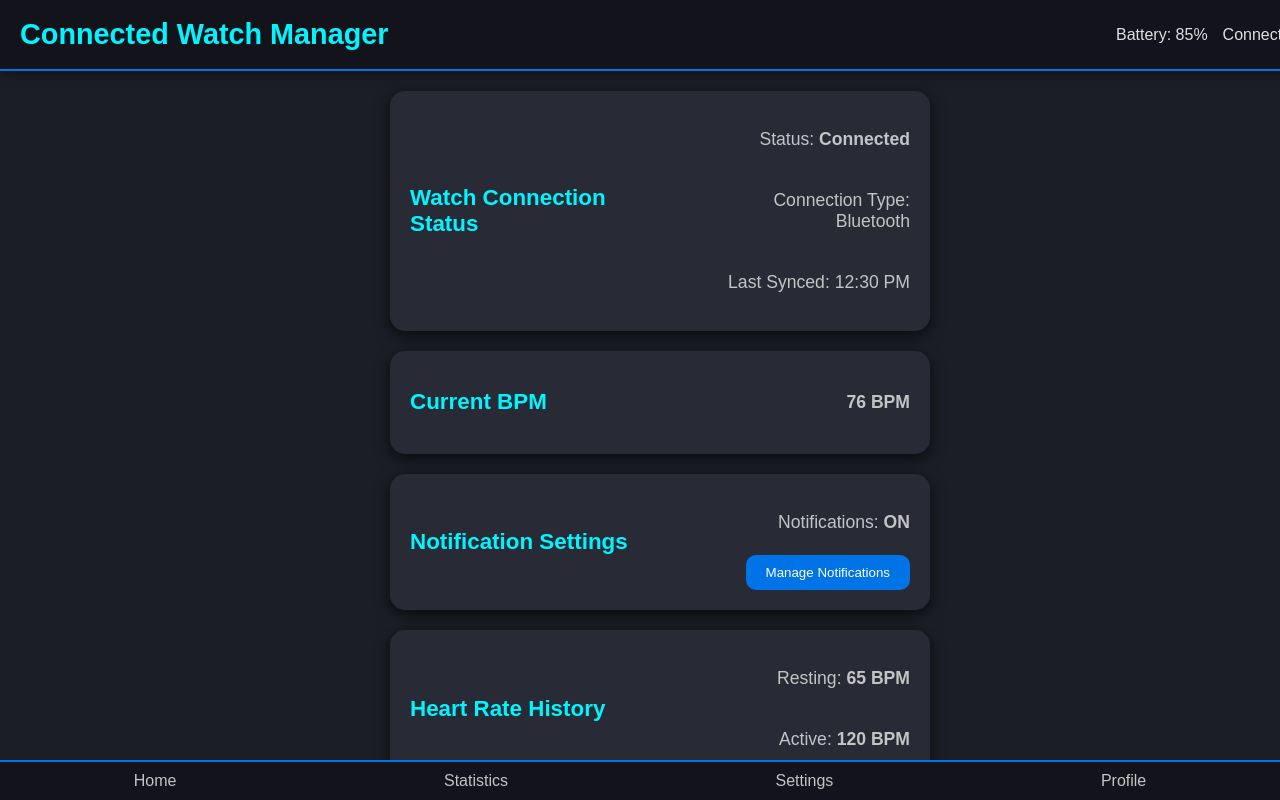
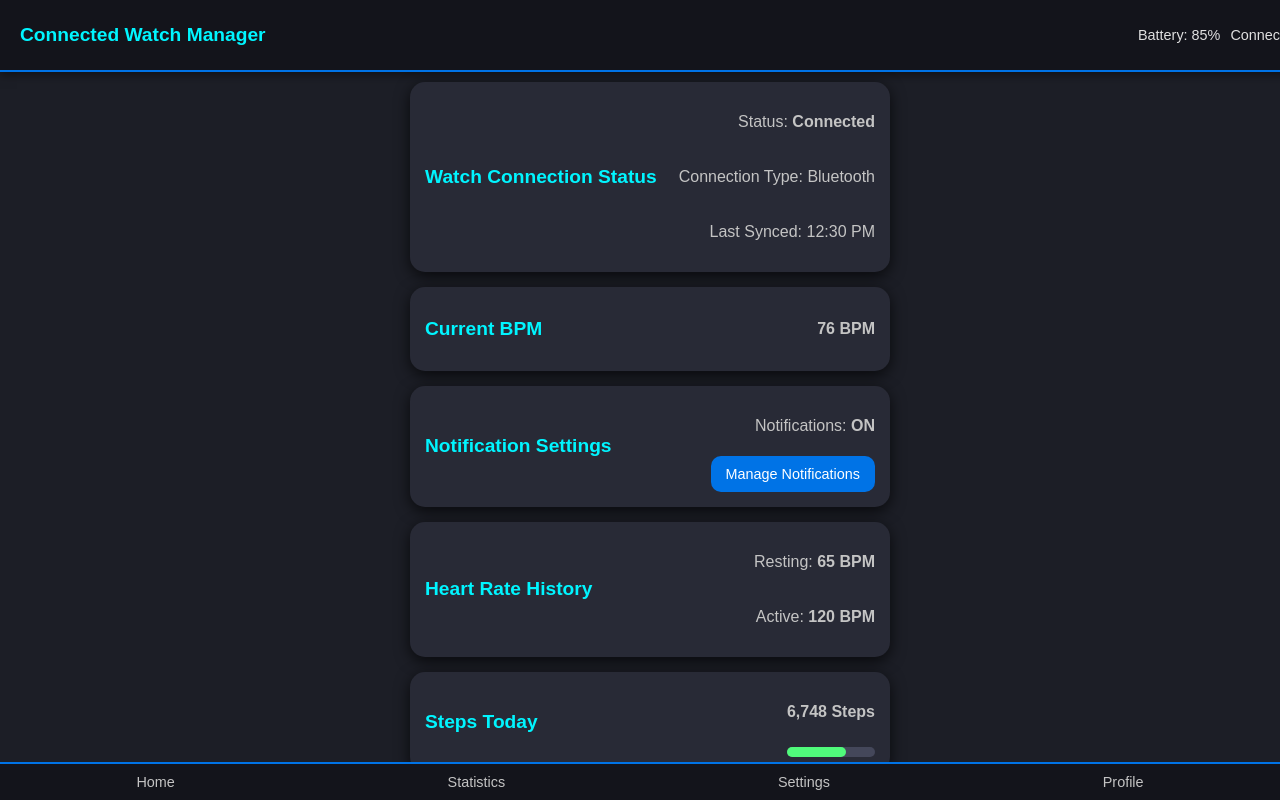
Before and after one commit to Feldoupe/Application-Anneau, a plain HTML site: page index.html in a window 1280 px wide. Drawn offline with Linux system fonts and the light colour scheme.

Commit message:
Better the CSS layout on the intended device

```diff
--- a/styles.css
+++ b/styles.css
@@ -19,26 +19,23 @@ header {
   justify-content: space-between;
   align-items: center;
   width: 100%;
-  height: 60px;
+  height: 50px; /* Reduced height */
   padding: 10px 20px;
   background-color: #13141b;
   border-bottom: 2px solid #0073e6;
   box-shadow: 0 2px 10px rgba(0, 0, 0, 0.5);
-  position: sticky;
-  top: 0;
-  z-index: 10;
 }
 
 header .logo {
-  font-size: 1.8rem;
+  font-size: 1.2rem; /* Smaller text size for better fit */
   font-weight: bold;
   color: #00f5ff;
 }
 
 header .status-icons {
   display: flex;
-  gap: 15px;
-  font-size: 1rem;
+  gap: 10px;
+  font-size: 0.9rem; /* Reduced text size */
   color: #e0e0e0;
 }
 
@@ -53,8 +50,8 @@ main {
   flex-direction: column;
   align-items: center;
   width: 100%;
-  padding: 20px;
-  gap: 20px;
+  padding: 10px; /* Reduced padding */
+  gap: 15px; /* Reduced gap between tiles */
   flex-grow: 1;
   overflow-y: auto;
 }
@@ -62,14 +59,15 @@ main {
 /* Tiles */
 .tile {
   background-color: #282a36;
-  padding: 20px;
+  padding: 15px; /* Reduced padding for smaller tiles */
   border-radius: 15px;
   box-shadow: 0 4px 15px rgba(0, 0, 0, 0.7);
   width: 100%;
-  max-width: 500px;
+  max-width: 450px; /* Reduced max-width */
   text-align: left;
   display: flex;
   justify-content: space-between;
+  align-items: center;
   transition: transform 0.2s;
 }
 
@@ -93,13 +91,13 @@ main {
 }
 
 h2 {
-  font-size: 1.4rem;
+  font-size: 1.2rem; /* Reduced font size */
   color: #00f5ff;
   margin-right: 20px;
 }
 
 p {
-  font-size: 1.1rem;
+  font-size: 1rem; /* Reduced font size */
   color: #c4c4c4;
 }
 
@@ -108,7 +106,8 @@ button {
   border: none;
   border-radius: 10px;
   color: #fff;
-  padding: 10px 20px;
+  padding: 10px 15px;
+  font-size: 0.9rem;
   cursor: pointer;
 }
 
@@ -120,14 +119,14 @@ button:hover {
 .progress-bar {
   background-color: #44475a;
   border-radius: 20px;
-  height: 12px;
+  height: 10px;
   width: 100%;
-  margin-top: 10px;
+  margin-top: 5px;
 }
 
 .progress {
   background-color: #50fa7b;
-  height: 12px;
+  height: 10px;
   border-radius: 20px;
 }
 
@@ -146,7 +145,7 @@ footer {
 }
 
 .footer-icon {
-  font-size: 1rem;
+  font-size: 0.9rem; /* Reduced text size */
   color: #c4c4c4;
   transition: color 0.2s;
 }
@@ -154,3 +153,23 @@ footer {
 .footer-icon:hover {
   color: #00f5ff;
 }
+
+/* Mobile-friendly adjustments */
+@media screen and (max-width: 1080px) {
+  header .logo {
+      font-size: 1rem;
+  }
+
+  h2 {
+      font-size: 1rem;
+  }
+
+  p {
+      font-size: 0.9rem;
+  }
+
+  button {
+      padding: 8px 12px;
+      font-size: 0.85rem;
+  }
+}
```
